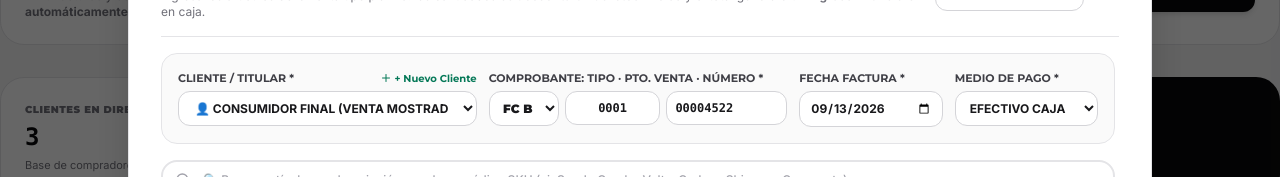
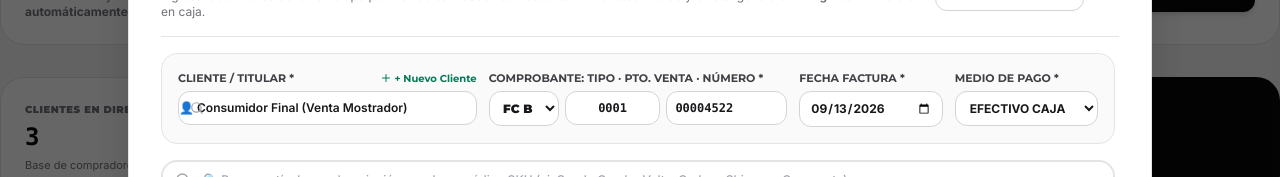
Before and after one commit to lgarcia28/orono-bike, a Next.js app: page /pos in a window 1280 px wide. Both pictures are taken after a click on the button "REGISTRAR FACTURA DE VENTA". Shown: the part 129-306 px from the top of the page. Built offline with nearby package versions, Linux system fonts and the light colour scheme.

Commit message:
feat: buscador predictivo de clientes por nombre, apellido y DNI en la pantalla de facturacion

```diff
--- a/app/components/pos/PointOfSaleInterface.tsx
+++ b/app/components/pos/PointOfSaleInterface.tsx
@@ -382,6 +382,25 @@ export function PointOfSaleInterface() {
   // Buscador rápido de artículos dentro del modal de facturación
   const [productSearchQuery, setProductSearchQuery] = useState('');
 
+  // Buscador y desplegable de cliente en el modal de facturación
+  const [customerComboboxQuery, setCustomerComboboxQuery] = useState('');
+  const [isCustomerDropdownOpen, setIsCustomerDropdownOpen] = useState(false);
+  const customerDropdownRef = useRef<HTMLDivElement>(null);
+
+  // Cerrar desplegable de clientes al hacer clic fuera
+  useEffect(() => {
+    const handleClickOutside = (event: MouseEvent) => {
+      if (
+        customerDropdownRef.current &&
+        !customerDropdownRef.current.contains(event.target as Node)
+      ) {
+        setIsCustomerDropdownOpen(false);
+      }
+    };
+    document.addEventListener('mousedown', handleClickOutside);
+    return () => document.removeEventListener('mousedown', handleClickOutside);
+  }, []);
+
   // Formulario rápido para Nuevo Cliente
   const [newCustomerForm, setNewCustomerForm] = useState({
     firstName: '',
@@ -407,9 +426,10 @@ export function PointOfSaleInterface() {
     const defaultType = 'B';
     const nextNum = getNextInvoiceNumber(defaultType, defaultPos);
 
+    const initialCustId = preselectedCustomerId || 'CONSUMIDOR_FINAL';
     setProductSearchQuery('');
     setInvoiceForm({
-      customerId: preselectedCustomerId || 'CONSUMIDOR_FINAL',
+      customerId: initialCustId,
       invoiceType: defaultType,
       invoicePos: defaultPos,
       invoiceNum: nextNum,
@@ -420,8 +440,28 @@ export function PointOfSaleInterface() {
       notes: '',
       items: [], // Empieza vacía como en recepción
     });
+
+    if (initialCustId === 'CONSUMIDOR_FINAL') {
+      setCustomerComboboxQuery('');
+    } else {
+      const found = customers.find((c) => c.id === initialCustId);
+      setCustomerComboboxQuery(found ? `${found.firstName} ${found.lastName}` : '');
+    }
+    setIsCustomerDropdownOpen(false);
     setShowNewInvoiceModal(true);
   };
+
+  // Filtrado de clientes dentro del combobox de facturación por Nombre, Apellido, DNI o Teléfono
+  const filteredCustomerOptions = useMemo(() => {
+    if (!customerComboboxQuery.trim()) return customers;
+    const q = customerComboboxQuery.toLowerCase().trim();
+    return customers.filter(
+      (c) =>
+        `${c.firstName} ${c.lastName}`.toLowerCase().includes(q) ||
+        c.doc.toLowerCase().includes(q) ||
+        c.phone.includes(q)
+    );
+  }, [customers, customerComboboxQuery]);
 
   // Filtrado del buscador predictivo de productos dentro del modal
   const searchResults = useMemo(() => {
@@ -598,6 +638,8 @@ export function PointOfSaleInterface() {
         ...prev,
         customerId: created.id,
       }));
+      setCustomerComboboxQuery(`${created.firstName} ${created.lastName}`);
+      setIsCustomerDropdownOpen(false);
     }
 
     setNewCustomerForm({
@@ -1200,42 +1242,172 @@ export function PointOfSaleInterface() {
               <div className="overflow-y-auto pr-1 space-y-4 flex-1">
                 {/* Cabecera de la Factura: Cliente, Comprobante dividido, Fecha y Medio de Pago */}
                 <div className="p-4 bg-zinc-50 border border-zinc-200 rounded-2xl grid grid-cols-1 sm:grid-cols-2 lg:grid-cols-12 gap-3">
-                  {/* 1. Cliente (4 cols) */}
-                  <div className="lg:col-span-4">
+                  {/* 1. Cliente / Titular con Buscador Predictivo por Nombre, Apellido o DNI/CUIT */}
+                  <div className="lg:col-span-4 relative" ref={customerDropdownRef}>
                     <div className="flex items-center justify-between mb-1">
                       <label className="block text-[11px] font-heading font-bold uppercase text-zinc-700">
                         Cliente / Titular *
                       </label>
                       <button
                         type="button"
-                        onClick={() => setShowAddCustomerModal(true)}
+                        onClick={() => {
+                          setNewCustomerForm((prev) => ({
+                            ...prev,
+                            firstName: customerComboboxQuery.trim(),
+                          }));
+                          setShowAddCustomerModal(true);
+                        }}
                         className="text-[10px] font-heading font-bold text-emerald-700 hover:text-emerald-800 hover:underline flex items-center gap-0.5"
                         title="Registrar nuevo cliente en el directorio"
                       >
                         <Plus className="w-3 h-3" /> + Nuevo Cliente
                       </button>
                     </div>
-                    <select
-                      value={invoiceForm.customerId}
-                      onChange={(e) => {
-                        if (e.target.value === 'NEW_CUSTOMER') {
-                          setShowAddCustomerModal(true);
-                        } else {
-                          setInvoiceForm({ ...invoiceForm, customerId: e.target.value });
+
+                    <div className="relative flex items-center">
+                      <Search className="w-3.5 h-3.5 absolute left-3 text-zinc-400 pointer-events-none" />
+                      <input
+                        type="text"
+                        placeholder="🔍 Buscar por nombre, apellido o DNI..."
+                        value={
+                          isCustomerDropdownOpen
+                            ? customerComboboxQuery
+                            : invoiceForm.customerId === 'CONSUMIDOR_FINAL'
+                            ? '👤 Consumidor Final (Venta Mostrador)'
+                            : (() => {
+                                const found = customers.find((c) => c.id === invoiceForm.customerId);
+                                return found
+                                  ? `${found.firstName} ${found.lastName} (${found.docType}: ${found.doc || 'S/D'})`
+                                  : customerComboboxQuery;
+                              })()
                         }
-                      }}
-                      className="w-full px-3 py-2 bg-white border border-zinc-300 rounded-xl text-xs font-bold uppercase focus:outline-none focus:ring-1 focus:ring-zinc-950"
-                    >
-                      <option value="CONSUMIDOR_FINAL">👤 Consumidor Final (Venta Mostrador)</option>
-                      {customers.map((c) => (
-                        <option key={c.id} value={c.id}>
-                          {c.firstName} {c.lastName} ({c.docType}: {c.doc || 'S/D'})
-                        </option>
-                      ))}
-                      <option value="NEW_CUSTOMER" className="font-bold text-emerald-700 bg-emerald-50">
-                        + Agregar Nuevo Cliente a la Lista...
-                      </option>
-                    </select>
+                        onFocus={() => {
+                          setIsCustomerDropdownOpen(true);
+                          if (invoiceForm.customerId !== 'CONSUMIDOR_FINAL') {
+                            const found = customers.find((c) => c.id === invoiceForm.customerId);
+                            if (found) setCustomerComboboxQuery(`${found.firstName} ${found.lastName}`);
+                          } else {
+                            setCustomerComboboxQuery('');
+                          }
+                        }}
+                        onChange={(e) => {
+                          setCustomerComboboxQuery(e.target.value);
+                          setIsCustomerDropdownOpen(true);
+                        }}
+                        className="w-full pl-8.5 pr-8 py-2 bg-white border border-zinc-300 rounded-xl text-xs font-semibold text-zinc-900 focus:outline-none focus:ring-1 focus:ring-zinc-950 truncate"
+                      />
+                      {(invoiceForm.customerId !== 'CONSUMIDOR_FINAL' || customerComboboxQuery) && (
+                        <button
+                          type="button"
+                          onClick={() => {
+                            setInvoiceForm((prev) => ({ ...prev, customerId: 'CONSUMIDOR_FINAL' }));
+                            setCustomerComboboxQuery('');
+                          }}
+                          className="absolute right-2.5 text-zinc-400 hover:text-zinc-700 p-0.5 rounded-full hover:bg-zinc-100 text-xs font-bold"
+                          title="Restablecer a Consumidor Final"
+                        >
+                          ✕
+                        </button>
+                      )}
+                    </div>
+
+                    {/* Desplegable de búsqueda de clientes */}
+                    {isCustomerDropdownOpen && (
+                      <div className="absolute left-0 right-0 top-full mt-1.5 bg-white border border-zinc-200 rounded-2xl shadow-2xl z-40 max-h-64 overflow-y-auto divide-y divide-zinc-100 animate-fadeIn">
+                        {/* Opción 1: Consumidor Final */}
+                        <div
+                          onClick={() => {
+                            setInvoiceForm((prev) => ({ ...prev, customerId: 'CONSUMIDOR_FINAL' }));
+                            setCustomerComboboxQuery('');
+                            setIsCustomerDropdownOpen(false);
+                          }}
+                          className={`p-2.5 hover:bg-zinc-50 cursor-pointer flex items-center justify-between transition-colors ${
+                            invoiceForm.customerId === 'CONSUMIDOR_FINAL' ? 'bg-zinc-100/70 font-bold' : ''
+                          }`}
+                        >
+                          <div className="flex items-center gap-2">
+                            <span className="text-sm">👤</span>
+                            <div>
+                              <div className="text-xs font-bold text-zinc-900">Consumidor Final</div>
+                              <div className="text-[10px] text-zinc-500">Venta mostrador sin nominación fiscal</div>
+                            </div>
+                          </div>
+                          {invoiceForm.customerId === 'CONSUMIDOR_FINAL' && (
+                            <span className="text-[10px] font-mono text-emerald-600 font-bold">Seleccionado</span>
+                          )}
+                        </div>
+
+                        {/* Lista de clientes filtrados por Nombre, Apellido o DNI/CUIT */}
+                        {filteredCustomerOptions.map((c) => {
+                          const isSelected = invoiceForm.customerId === c.id;
+                          return (
+                            <div
+                              key={c.id}
+                              onClick={() => {
+                                setInvoiceForm((prev) => ({ ...prev, customerId: c.id }));
+                                setCustomerComboboxQuery(`${c.firstName} ${c.lastName}`);
+                                setIsCustomerDropdownOpen(false);
+                              }}
+                              className={`p-2.5 hover:bg-zinc-50 cursor-pointer flex items-center justify-between transition-colors group ${
+                                isSelected ? 'bg-zinc-100/70' : ''
+                              }`}
+                            >
+                              <div className="flex items-center gap-2.5">
+                                <div className="w-6 h-6 rounded-lg bg-zinc-100 border border-zinc-200 flex items-center justify-center text-[10px] font-bold text-zinc-700">
+                                  {c.firstName[0]}
+                                  {c.lastName[0] || ''}
+                                </div>
+                                <div>
+                                  <div className="text-xs font-bold text-zinc-950 group-hover:text-emerald-700 transition-colors">
+                                    {c.firstName} {c.lastName}
+                                  </div>
+                                  <div className="text-[10px] text-zinc-500 font-mono">
+                                    {c.docType}: <span className="font-semibold text-zinc-700">{c.doc || 'S/D'}</span>
+                                    {c.phone ? ` · 📞 ${c.phone}` : ''}
+                                  </div>
+                                </div>
+                              </div>
+
+                              {isSelected ? (
+                                <span className="text-[10px] font-mono text-emerald-600 font-bold">Seleccionado</span>
+                              ) : (
+                                <span className="text-[10px] text-zinc-400 group-hover:text-zinc-800 font-medium">Elegir →</span>
+                              )}
+                            </div>
+                          );
+                        })}
+
+                        {/* Estado si no hay coincidencias */}
+                        {customerComboboxQuery.trim() && filteredCustomerOptions.length === 0 && (
+                          <div className="p-3 text-center text-zinc-500 text-xs">
+                            No se encontraron clientes con "{customerComboboxQuery}"
+                          </div>
+                        )}
+
+                        {/* Botón rápido para dar de alta nuevo cliente si no está */}
+                        <div
+                          onClick={() => {
+                            setNewCustomerForm((prev) => ({
+                              ...prev,
+                              firstName: customerComboboxQuery.trim(),
+                            }));
+                            setIsCustomerDropdownOpen(false);
+                            setShowAddCustomerModal(true);
+                          }}
+                          className="p-2.5 bg-emerald-50/70 hover:bg-emerald-100/70 cursor-pointer flex items-center justify-between transition-colors text-emerald-800"
+                        >
+                          <span className="text-xs font-heading font-bold flex items-center gap-1.5">
+                            <Plus className="w-3.5 h-3.5 text-emerald-700" />
+                            <span>
+                              {customerComboboxQuery.trim()
+                                ? `Registrar "${customerComboboxQuery.trim()}" como Nuevo Cliente`
+                                : '+ Registrar Nuevo Cliente en el Directorio'}
+                            </span>
+                          </span>
+                          <span className="text-[10px] font-bold uppercase tracking-wider text-emerald-700">Crear</span>
+                        </div>
+                      </div>
+                    )}
                   </div>
 
                   {/* 2. Factura Dividida: Tipo, Punto de Venta y Número (4 cols) */}
```
